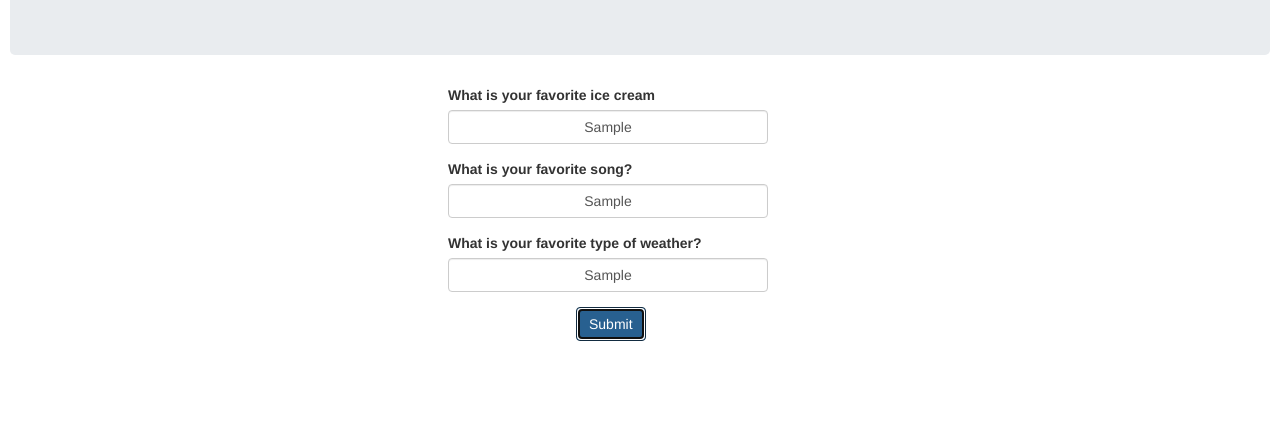
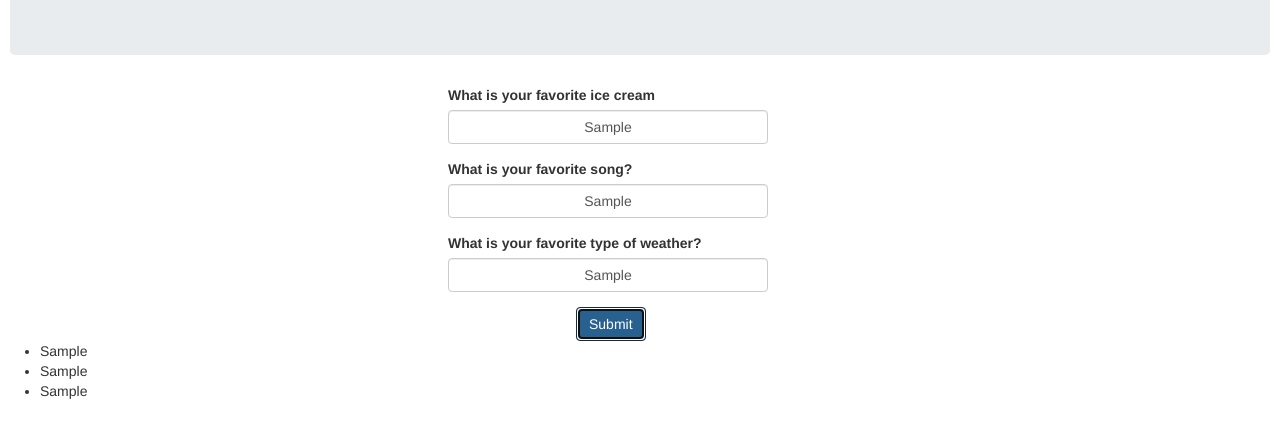
Before and after one commit to davidabutler92/favorites-survey, a plain HTML site: page index.html in a window 1280 px wide. Both pictures are taken after typing "Sample", "Sample", "Sample" into the empty fields and a click on the button "Submit". Shown: the part 150-588 px from the top of the page. Drawn offline with Linux system fonts and the light colour scheme.

Commit message:
add .text() to #output and make a list for each of the users favorite things and display them

```diff
--- a/css/main.css
+++ b/css/main.css
@@ -16,5 +16,4 @@
 
 #favList {
   display: none;
-  margin-left: 35%;
 }
--- a/index.html
+++ b/index.html
@@ -32,9 +32,9 @@
         <button id="button" type="submit" class="btn btn-primary">Submit</button>
         <div id="output">
           <ul id="favList">
-            <li id="list1"></li>
-            <li id="list2"></li>
-            <li id="list3"></li>
+            <li id="list1">Favorite Song:</li>
+            <li id="list2">Favorite ice cream:</li>
+            <li id="list3">Favorite weather:</li>
           </ul>
         </div>
       </form>
--- a/js/main.js
+++ b/js/main.js
@@ -13,5 +13,10 @@ $(document).ready(function() {
     newArray.push(results[0]);
     newArray.push(results[2]);
     // console.log(newArray);
+    $("ul li#list1").text(results[1]);
+    $("ul li#list2").text(results[0]);
+    $("ul li#list3").text(results[2]);
+
+    $("#favList").show();
   });
 });
```
